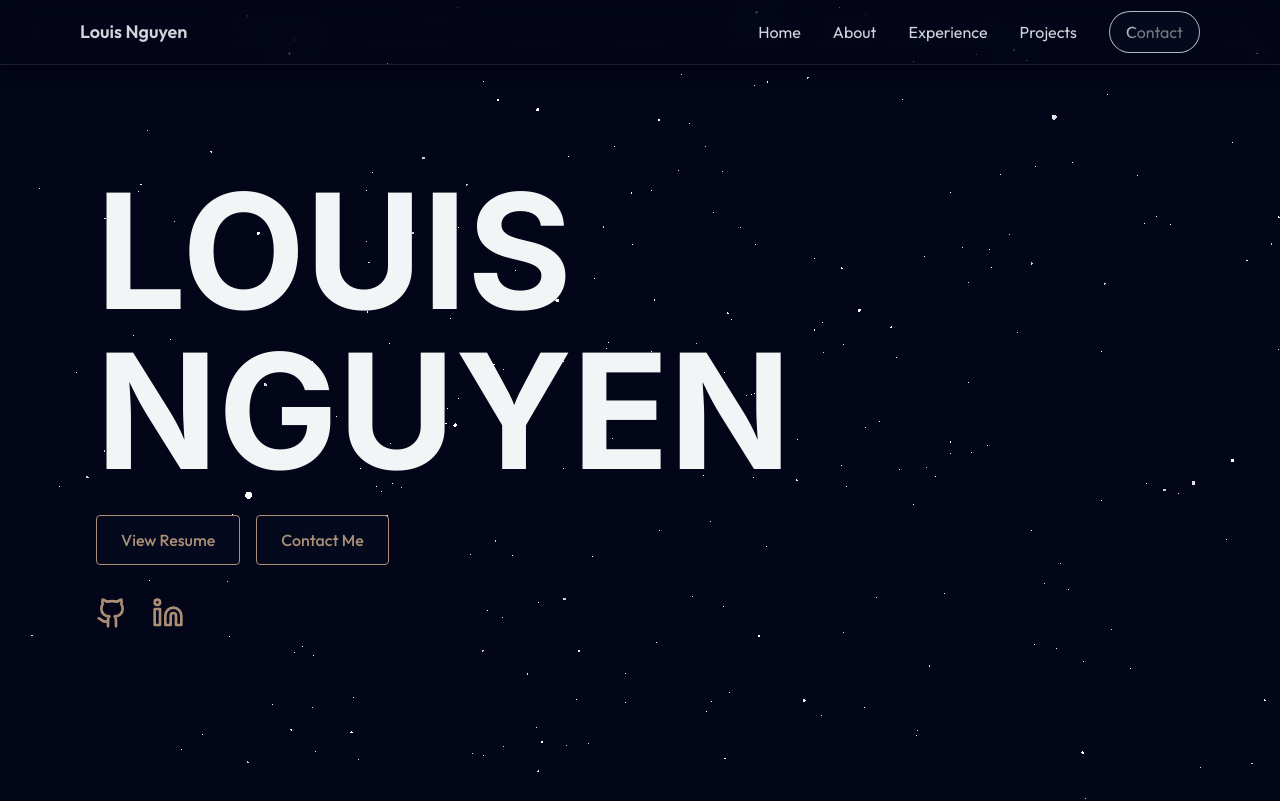
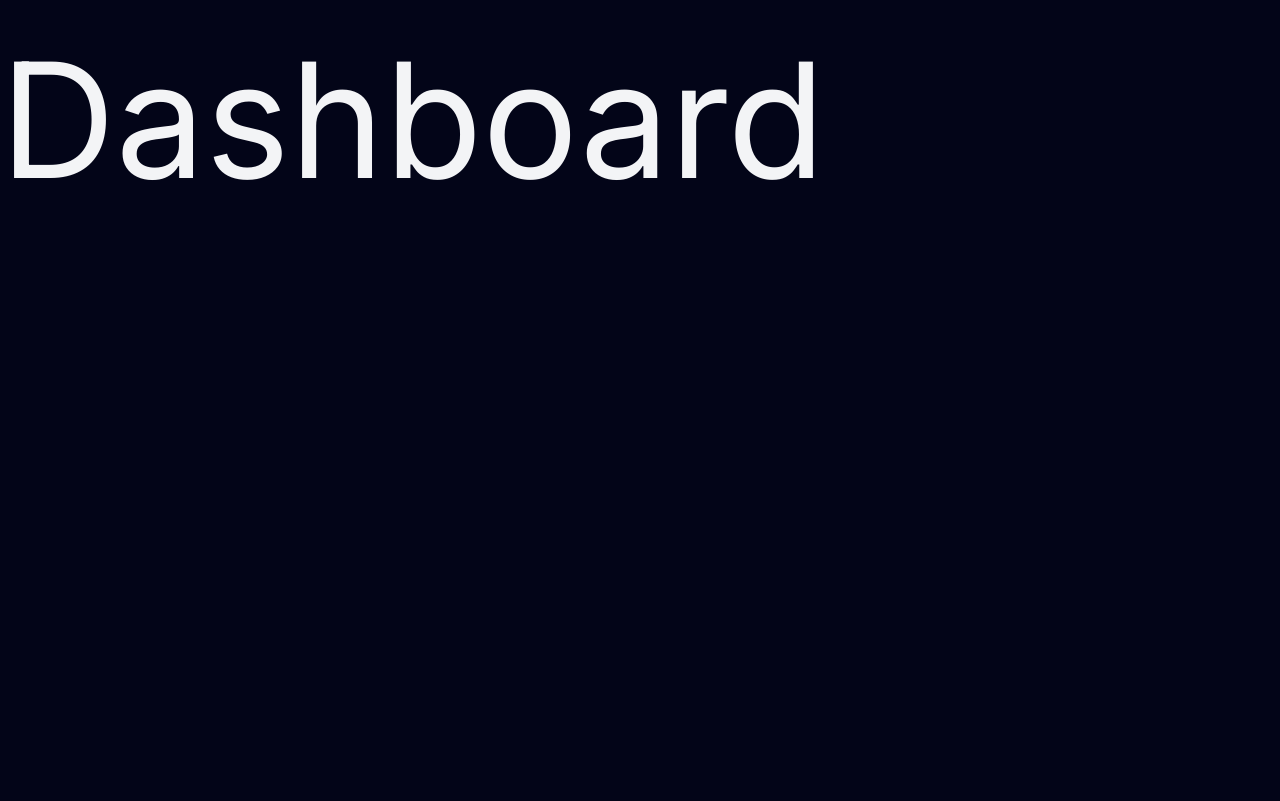
Before and after one commit to louisnguyenn/Louis-Personal-Portfolio, a React (Vite) app: page /blog1 in a window 1280 px wide. Shown: the top 801 px of the page. Built offline with nearby package versions, Linux system fonts and the light colour scheme.

Commit message:
trying to route to blog

```diff
--- a/package.json
+++ b/package.json
@@ -26,6 +26,7 @@
     "prop-types": "^15.8.1",
     "react": "^19.1.0",
     "react-dom": "^19.1.0",
+    "react-router": "^7.7.1",
     "react-router-dom": "^7.6.2",
     "react-vertical-timeline-component": "^3.5.3",
     "tailwind-merge": "^3.3.1",
--- a/src/App.jsx
+++ b/src/App.jsx
@@ -1,59 +1,18 @@
-import { useState } from 'react';
-import './App.css'
-import { Background } from './components/Background';
-import Particles from './components/Particles';
-import { Navbar } from './components/Navbar'; // importing navbar component
-import { MobileMenu } from './components/MobileMenu';
-import { Home } from './components/sections/Home';
-import { About } from './components/sections/About';
-import { Experience } from './components/sections/Experience';
-import { Projects } from './components/sections/Projects';
-import { Contact } from './components/sections/Contact';
-import { Footer } from './components/sections/Footer';
-import "./index.css"
+import "./App.css";
+import "./index.css";
+import { BrowserRouter, Route, Routes } from "react-router-dom";
+import { Hero } from "./pages/Hero";
+import { Blog1 } from "./pages/Blog1";
 
 function App() {
-  // declaring a use state for the menu
-  const [menuOpen, setMenuOpen] = useState(false);
-
   return (
     <>
-      <div style={{ position: 'relative', width: '100%', minHeight: '100vh' }}>
-        <div style={{
-          position: 'fixed',
-          top: 0,
-          left: 0,
-          width: '100%',
-          height: '100%',
-          zIndex: 0,
-          overflow: 'hidden'
-        }}>
-          <Particles
-            particleColors={['#ffffff', '#ffffff']}
-            particleCount={2000}
-            particleSpread={25}
-            speed={0.5}
-            particleBaseSize={70}
-            moveParticlesOnHover={false}
-            alphaParticles={false}
-            disableRotation={true}
-            className="w-full h-full"
-          />
-        </div>
-
-        <div className={`transition-opacity duration-700`} style={{ position: 'relative', zIndex: 10 }}>
-          <Navbar menuOpen={menuOpen} setMenuOpen={setMenuOpen} /> {/* calling navbar component */}
-          <MobileMenu menuOpen={menuOpen} setMenuOpen={setMenuOpen} /> {/* calling mobile navbar component */}
-          <Home />
-          <About />
-          <Experience />
-          <div className="bg-gradient-to-b from-[#080c28] to-[#02040F]">
-            <Projects />
-            <Contact />
-            <Footer />
-          </div>
-        </div>
-      </div>
+      <BrowserRouter>
+        <Routes>
+          <Route path="/" element={<Hero />} />
+          <Route path="/blog1" element={<Blog1 />} />
+        </Routes>
+      </BrowserRouter>
     </>
   );
 }
--- /dev/null
+++ b/src/pages/Blog1.jsx
@@ -0,0 +1,16 @@
+import { useNavigate } from "react-router-dom";
+
+export const Blog1 = () => {
+  const navigate = useNavigate();
+
+  const navigateHome = () => {
+    navigate("/Hero");
+  };
+
+  return (
+    <>
+      <h1>Dashboard</h1>
+      <button onclick={navigateHome}></button>
+    </>
+  );
+};
--- /dev/null
+++ b/src/pages/Hero.jsx
@@ -0,0 +1,59 @@
+import { useState } from 'react';
+import { Background } from '../components/Background'
+import Particles from '../components/Particles';
+import { Navbar } from '../components/Navbar'; // importing navbar component
+import { MobileMenu } from '../components/MobileMenu';
+import { Home } from '../components/sections/Home';
+import { About } from '../components/sections/About';
+import { Experience } from '../components/sections/Experience';
+import { Projects } from '../components/sections/Projects';
+import { Contact } from '../components/sections/Contact';
+import { Footer } from '../components/sections/Footer';
+import "../index.css"
+import "../App.css"
+
+export const Hero = () => {
+  // declaring a use state for the menu
+  const [menuOpen, setMenuOpen] = useState(false);
+
+  return (
+    <>
+      <div style={{ position: 'relative', width: '100%', minHeight: '100vh' }}>
+        <div style={{
+          position: 'fixed',
+          top: 0,
+          left: 0,
+          width: '100%',
+          height: '100%',
+          zIndex: 0,
+          overflow: 'hidden'
+        }}>
+          <Particles
+            particleColors={['#ffffff', '#ffffff']}
+            particleCount={2000}
+            particleSpread={25}
+            speed={0.5}
+            particleBaseSize={70}
+            moveParticlesOnHover={false}
+            alphaParticles={false}
+            disableRotation={true}
+            className="w-full h-full"
+          />
+        </div>
+
+        <div className={`transition-opacity duration-700`} style={{ position: 'relative', zIndex: 10 }}>
+          <Navbar menuOpen={menuOpen} setMenuOpen={setMenuOpen} /> {/* calling navbar component */}
+          <MobileMenu menuOpen={menuOpen} setMenuOpen={setMenuOpen} /> {/* calling mobile navbar component */}
+          <Home />
+          <About />
+          <Experience />
+          <div className="bg-gradient-to-b from-[#080c28] to-[#02040F]">
+            <Projects />
+            <Contact />
+            <Footer />
+          </div>
+        </div>
+      </div>
+    </>
+  );
+}
```
Also changed, not shown: src/components/sections/Experience.jsx (+60 -19 lines), 1 other file (tests, documents, lock files or other folders).
